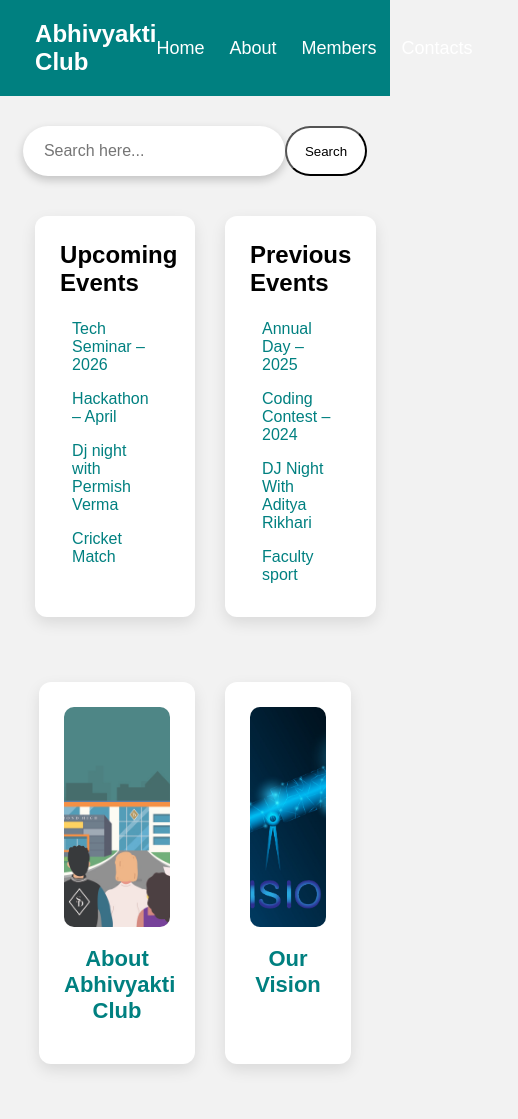
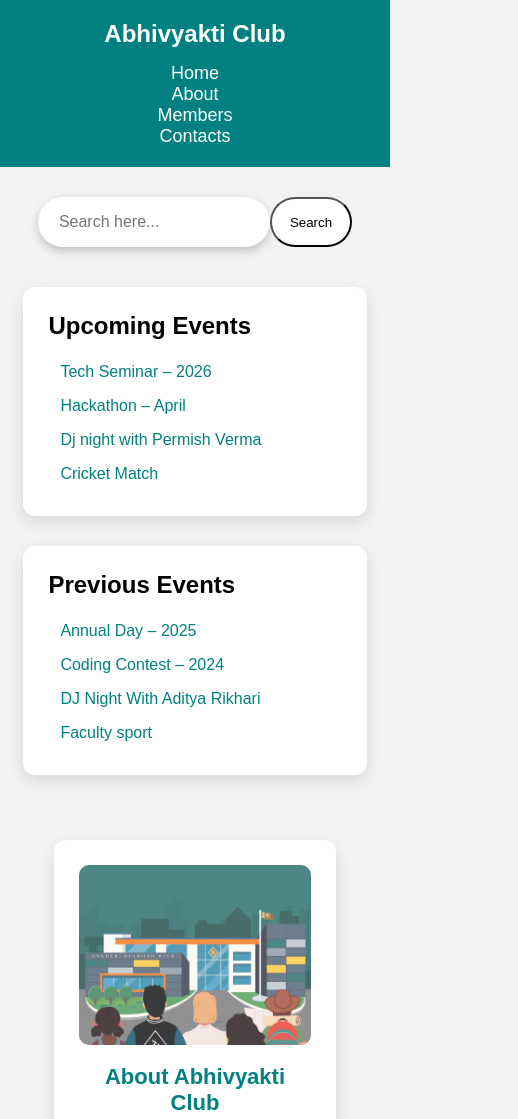
Before and after one commit to Anujyadav7880/ProjectWeb, a plain HTML site: page index.html in a window 390 px wide. Shown: the top 1119 px of the page, 518 px wide, since content can reach past the window. Drawn offline with Linux system fonts and the light colour scheme.

Commit message:
Add responsive media queries

```diff
--- a/F.css
+++ b/F.css
@@ -200,3 +200,107 @@ header .logo h1{
     transform: translateY(-5px);
     transition: 0.3s ease;
 }
+@media (max-width: 576px) {
+
+    header{
+        flex-direction: column;
+        gap: 15px;
+        padding: 20px;
+    }
+
+    .nav-auth{
+        flex-direction: column;
+        gap: 10px;
+    }
+
+    .nav-auth ul{
+        flex-direction: column;
+        margin-right: 0;
+        text-align: center;
+    }
+
+    .nav-auth ul li a{
+        margin-right: 0;
+        margin-bottom: 10px;
+    }
+
+    .search-box input{
+        width: 180px;
+    }
+
+    .Event{
+        flex-direction: column;
+        margin: 30px 5%;
+    }
+
+    .ue{
+        width: 100%;
+    }
+
+    .block{
+        width: 90%;
+    }
+
+    .about-vision-row{
+        flex-direction: column;
+        width: 90%;
+    }
+
+    .clickable{
+        width: 100%;
+    }
+
+    .clickable img{
+        height: 180px;
+    }
+}
+@media (max-width: 768px) {
+
+    header{
+        padding: 20px 5%;
+    }
+
+    .search-box input{
+        width: 220px;
+    }
+
+    .Event{
+        flex-direction: column;
+        margin: 40px 5%;
+    }
+
+    .ue{
+        width: 100%;
+    }
+
+    .block{
+        width: 90%;
+    }
+
+    .about-vision-row{
+        flex-direction: column;
+        width: 90%;
+    }
+
+    .clickable{
+        width: 100%;
+    }
+}
+@media (max-width: 1024px) {
+
+    header{
+        padding: 20px 6%;
+    }
+
+    .Event{
+        margin: 40px 6%;
+    }
+
+    .block{
+        width: 85%;
+    }
+
+    .about-vision-row{
+        width: 85%;
+    }
+}
```
